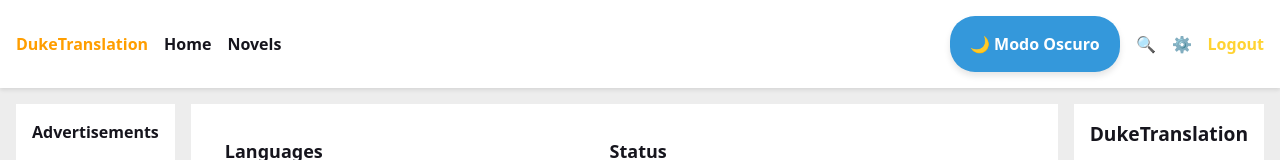
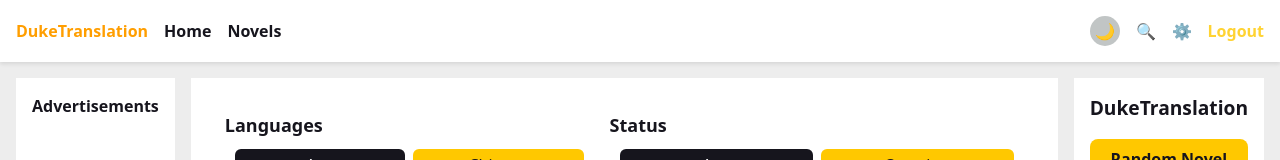
Before and after one commit to PedroDavidDD/novel-hub-app, an Angular app: page /novels in a window 1280 px wide. Shown: the top 160 px of the page. Built offline with nearby package versions, Linux system fonts and the light colour scheme.

Commit message:
[add-css-ThemeSwitcher]
- foco

```diff
--- a/src/app/core/components/theme-switcher/theme-switcher.component.css
+++ b/src/app/core/components/theme-switcher/theme-switcher.component.css
@@ -48,3 +48,49 @@ body.dark-mode .theme-toggle:hover {
 body.dark-mode .theme-toggle:focus {
   border-color: #f39c12;
 }
+
+/* FOCO */
+.theme-switch {
+  display: flex;
+  align-items: center;
+  justify-content: center;
+  cursor: pointer;
+  position: relative;
+}
+
+.theme-switch input {
+  display: none;
+}
+
+.bulb {
+  width: 30px;
+  height: 30px;
+  background: var(--color-switch);
+  border-radius: 50%;
+  position: relative;
+  /* box-shadow: 0px 0px 15px var(--color-switch); */
+  transition: all 0.3s ease;
+  display: flex;
+  align-items: center;
+  justify-content: center;
+}
+
+input:checked + .bulb {
+  /* box-shadow: none; */
+}
+
+.sun {
+  display: none;
+}
+
+.moon {
+  display: block;
+}
+
+input:checked + .bulb .sun {
+  display: block;
+}
+
+input:checked + .bulb .moon {
+  display: none;
+}
--- a/src/app/core/components/theme-switcher/theme-switcher.component.html
+++ b/src/app/core/components/theme-switcher/theme-switcher.component.html
@@ -1,3 +1,10 @@
-<button class="theme-toggle" (click)="toggleTheme()">
+<!-- <button class="theme-toggle" (click)="toggleTheme()">
     {{ isDarkMode ? '☀️ Modo Claro' : '🌙 Modo Oscuro' }}
-</button>
+</button> -->
+<label class="theme-switch select-none">
+    <input type="checkbox" (change)="toggleTheme()" [checked]="isDarkMode">
+    <span class="bulb">
+      <span class="icon sun">☀️</span>
+      <span class="icon moon">🌙</span>
+    </span>
+</label>
--- a/src/styles.css
+++ b/src/styles.css
@@ -16,7 +16,7 @@
     /* Colores de texto */
     --color-black: #16151D;
     --color-white: #ffffff;
-    --bg-body: #C1c5c5;
+    --color-moon: #C1c5c5;
     /* Colores de border */
     --color-border: #ffffff;
     --color-border-dark: #16151D;
@@ -41,6 +41,8 @@
     --color-navbar-dark: #16151D;
 
     --color-section: #ffffff;
+
+    --color-switch: var(--color-moon);
 }
 
 /* Variables de Sombras */
@@ -85,7 +87,6 @@ body.dark-mode {
     /* Colores de texto */
     --color-black: #ffffff;
     --color-white: #16151D;
-    --bg-body: #C1c5c5;
     /* Colores de border */
     --color-border: #16151D;
     --color-border-dark: #ffffff;
@@ -109,6 +110,8 @@ body.dark-mode {
 
     --button-primary-bg: var(--color-primary);
     --button-text-color: var(--color-black);
+
+    --color-switch:rgb(255, 158, 0);
 }
 
 .father__container {
```
